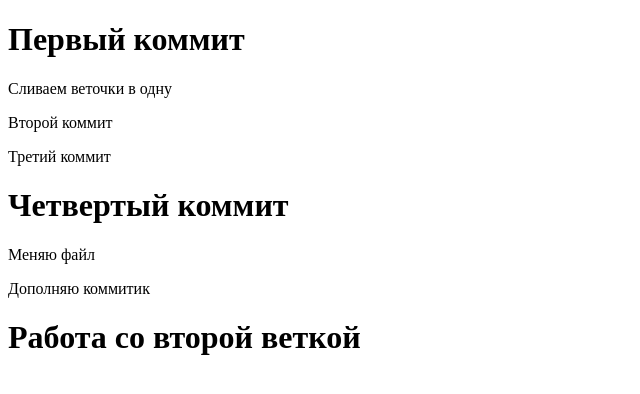
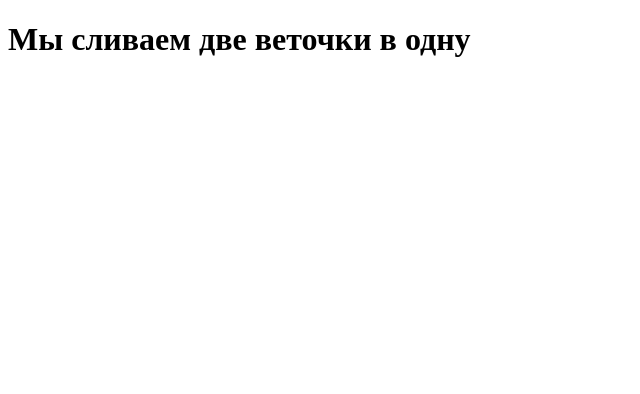
Before and after one commit to whydinni/session, a plain HTML site: page index.html in a window 1280 px wide. Shown: the whole page, without its empty margins (0-640 px from the left). Drawn offline with Linux system fonts and the light colour scheme.

Commit message:
twobranchinone

```diff
--- a/index.html
+++ b/index.html
@@ -7,13 +7,6 @@
     <title>Document</title>
 </head>
 <body>
-    <h1>Первый коммит</h1>
-    <p>Сливаем веточки в одну</p>
-    <p>Второй коммит</p>
-    <div>Третий коммит</div>
-    <h1>Четвертый коммит</h1>
-    <p>Меняю файл</p>
-    <div>Дополняю коммитик</div>
-    <h1>Работа со второй веткой</h1>
+<h1>Мы сливаем две веточки в одну</h1>
 </body>
 </html>
```
